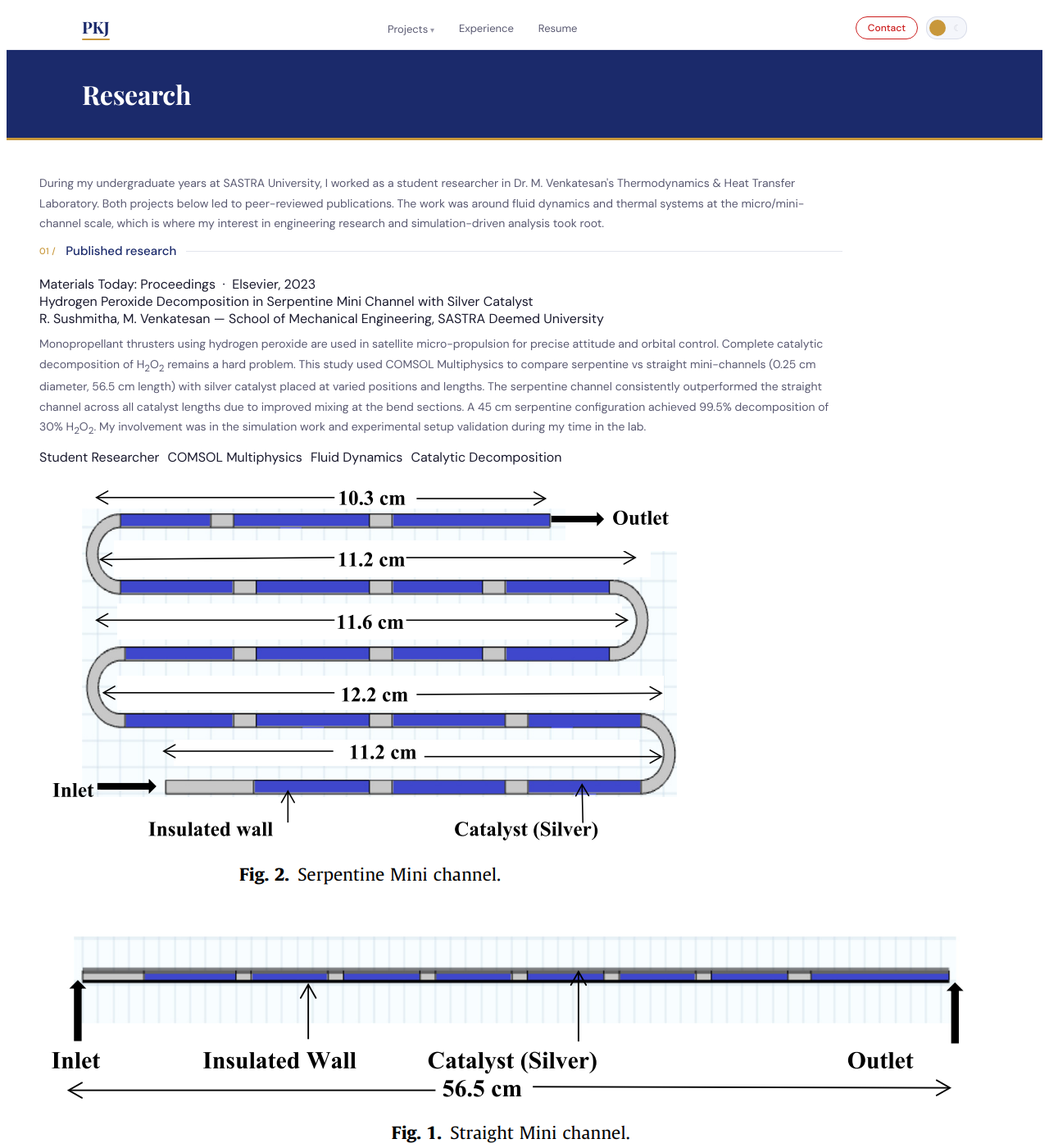
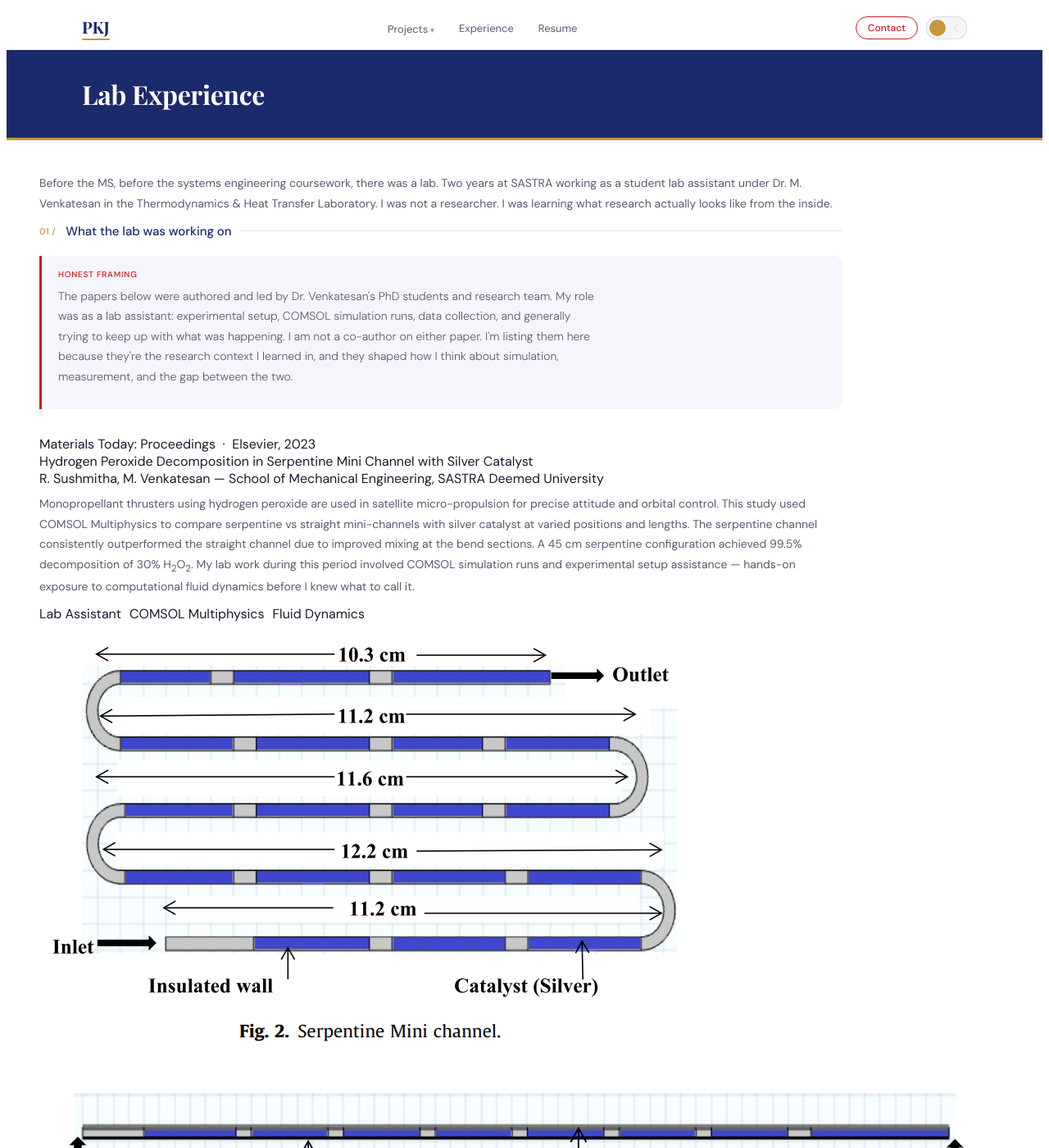
Before and after one commit to KaSho2/KaSho2.github.io, a Jekyll site: the page built from research.md, in a window 1280 px wide and 1400 px high. Shown: the whole window at 82% size. Built offline with Jekyll 4.4.1, drawn with Linux system fonts in a browser that asks for light colours; some of the changed text lies outside the part shown.

Commit message:
Updated research section

```diff
--- a/research.md
+++ b/research.md
@@ -1,23 +1,33 @@
 ---
 layout: default
-title: Research
+title: Lab Experience
 permalink: /research/
 ---
 
 <div class="pkj-research-page">
 
   <p class="pkj-projects-intro">
-    During my undergraduate years at SASTRA University, I worked as a student researcher in
-    Dr. M. Venkatesan's Thermodynamics &amp; Heat Transfer Laboratory. Both projects below
-    led to peer-reviewed publications. The work was around fluid dynamics and thermal systems
-    at the micro/mini-channel scale, which is where my interest in engineering research and
-    simulation-driven analysis took root.
+    Before the MS, before the systems engineering coursework, there was a lab.
+    Two years at SASTRA working as a student lab assistant under Dr. M. Venkatesan
+    in the Thermodynamics &amp; Heat Transfer Laboratory. I was not a researcher.
+    I was learning what research actually looks like from the inside.
   </p>
 
   <div class="pkj-section-head">
     <span class="pkj-section-num">01 /</span>
-    <span class="pkj-section-title">Published research</span>
+    <span class="pkj-section-title">What the lab was working on</span>
     <span class="pkj-section-line"></span>
+  </div>
+
+  <div class="pkj-callout" style="margin-bottom:2rem">
+    <div class="pkj-callout-label">Honest framing</div>
+    <p class="pkj-callout-text" style="font-style:normal">
+      The papers below were authored and led by Dr. Venkatesan's PhD students and research team.
+      My role was as a lab assistant: experimental setup, COMSOL simulation runs, data collection,
+      and generally trying to keep up with what was happening. I am not a co-author on either paper.
+      I'm listing them here because they're the research context I learned in, and they shaped
+      how I think about simulation, measurement, and the gap between the two.
+    </p>
   </div>
 
   <!-- Paper 1: H2O2 -->
@@ -26,59 +36,60 @@ permalink: /research/
     <div class="pkj-pub-title">Hydrogen Peroxide Decomposition in Serpentine Mini Channel with Silver Catalyst</div>
     <div class="pkj-pub-authors">R. Sushmitha, M. Venkatesan &mdash; School of Mechanical Engineering, SASTRA Deemed University</div>
     <p class="pkj-pub-desc">
-      Monopropellant thrusters using hydrogen peroxide are used in satellite micro-propulsion for precise attitude and orbital control.
-      Complete catalytic decomposition of H<sub>2</sub>O<sub>2</sub> remains a hard problem. This study used COMSOL Multiphysics to
-      compare serpentine vs straight mini-channels (0.25 cm diameter, 56.5 cm length) with silver catalyst placed at varied positions
-      and lengths. The serpentine channel consistently outperformed the straight channel across all catalyst lengths due to improved
-      mixing at the bend sections. A 45 cm serpentine configuration achieved 99.5% decomposition of 30% H<sub>2</sub>O<sub>2</sub>.
-      My involvement was in the simulation work and experimental setup validation during my time in the lab.
+      Monopropellant thrusters using hydrogen peroxide are used in satellite micro-propulsion for
+      precise attitude and orbital control. This study used COMSOL Multiphysics to compare serpentine
+      vs straight mini-channels with silver catalyst at varied positions and lengths. The serpentine
+      channel consistently outperformed the straight channel due to improved mixing at the bend sections.
+      A 45 cm serpentine configuration achieved 99.5% decomposition of 30% H<sub>2</sub>O<sub>2</sub>.
+      My lab work during this period involved COMSOL simulation runs and experimental setup assistance
+      &mdash; hands-on exposure to computational fluid dynamics before I knew what to call it.
     </p>
     <div style="display:flex;gap:10px;flex-wrap:wrap;margin-bottom:14px">
-      <span class="pkj-pub-role">Student Researcher</span>
+      <span class="pkj-pub-role">Lab Assistant</span>
       <span class="pkj-pub-role">COMSOL Multiphysics</span>
       <span class="pkj-pub-role">Fluid Dynamics</span>
-      <span class="pkj-pub-role">Catalytic Decomposition</span>
     </div>
     <div class="pkj-gallery-grid" style="grid-template-columns:repeat(2,1fr);max-width:400px">
       <div class="pkj-gallery-item"><img class="pkj-gallery-img" src="/images/BTech Research/hydrogenperoxide/Serpentine Mini Channel.png" alt="Serpentine Mini Channel"></div>
-      <div class="pkj-gallery-item"><img class="pkj-gallery-img" src="/images/BTech Research/hydrogenperoxide/straight channel.png" alt="Straight Channel"></div>
+      <div class="pkj-gallery-item"><img class="pkj-gallery-img" src="/images/BTech Research/hydrogenperoxide/straight channel.png" alt="Straight Channel Comparison"></div>
     </div>
   </div>
 
   <!-- Paper 2: IR Two-Phase Flow -->
   <div class="pkj-pub-card">
-    <div class="pkj-pub-journal">Recent Advances in Fluid Dynamics (Springer Nature, 2023) &nbsp;&middot;&nbsp; Lecture Notes in Mechanical Engineering</div>
+    <div class="pkj-pub-journal">Recent Advances in Fluid Dynamics &nbsp;&middot;&nbsp; Springer Nature, 2023</div>
     <div class="pkj-pub-title">Shape and Size Effects of Glass Mini-Channels on Infrared Sensors in Air&ndash;Water Two-Phase Flow</div>
     <div class="pkj-pub-authors">N. Mithran, K. Sowndarya, M. Venkatesan &mdash; SASTRA Deemed University</div>
     <p class="pkj-pub-desc">
-      Two-phase flow regimes (bubble, slug) inside mini-channels need accurate measurement for applications in nuclear
-      reactor water transport and microfluidic systems. This study examined how the cross-sectional shape (circular vs square vs
-      triangular) and diameter of borosilicate glass test sections affect IR sensor signal output. Experiments were conducted using
-      high-speed photography (340 fps) alongside COMSOL optical simulations. Key finding: circular tube diameter and wall thickness
-      directly govern IR ray convergence and the measurable void fraction amplitude. The square channel behaved differently due to
-      flat surface refraction, complicating direct comparison with circular sections. My role was in the COMSOL simulation setup
-      and experimental data collection in the lab.
+      Two-phase flow measurement in mini-channels matters for nuclear reactor water transport and
+      microfluidic applications. This study examined how cross-sectional shape and diameter of borosilicate
+      glass channels affect IR sensor signal output, using high-speed photography alongside COMSOL optical
+      simulations. The lab work I assisted with during this project introduced me to the challenge of
+      interpreting noisy sensor data and the friction between simulation results and real experimental
+      conditions. That gap between model and measurement is something I kept running into in later work.
     </p>
     <div style="display:flex;gap:10px;flex-wrap:wrap;margin-bottom:14px">
-      <span class="pkj-pub-role">Student Researcher</span>
+      <span class="pkj-pub-role">Lab Assistant</span>
       <span class="pkj-pub-role">COMSOL Multiphysics</span>
-      <span class="pkj-pub-role">IR Sensing</span>
       <span class="pkj-pub-role">Two-Phase Flow</span>
-      <span class="pkj-pub-role">High-Speed Imaging</span>
     </div>
     <div class="pkj-gallery-grid" style="grid-template-columns:repeat(1,1fr);max-width:200px">
       <div class="pkj-gallery-item"><img class="pkj-gallery-img" src="/images/BTech Research/IRTwophaseflow/524979_1_En_27_Fig1_HTML.webp" alt="IR Two-Phase Flow Setup"></div>
     </div>
   </div>
 
-  <div class="pkj-callout" style="margin-top:2rem">
-    <div class="pkj-callout-label">A note on my role</div>
-    <p class="pkj-callout-text" style="font-style:normal">
-      Both publications came out of Dr. Venkatesan's lab, where I worked as a student researcher and assistant to PhD candidates.
-      My contributions were in COMSOL simulation setup, experimental data collection, and analysis. The listed authors are the primary
-      researchers who led the work.
-    </p>
+  <div class="pkj-section-head" style="margin-top:2rem">
+    <span class="pkj-section-num">02 /</span>
+    <span class="pkj-section-title">What I took from it</span>
+    <span class="pkj-section-line"></span>
   </div>
+
+  <p class="pkj-body-text">
+    Two years in that lab before my undergraduate thesis gave me something no coursework had: a sense of
+    how long research actually takes and how many iterations sit between a hypothesis and a result.
+    The COMSOL work taught me simulation-driven thinking. The experimental side taught me to be
+    skeptical of clean outputs. Both of those instincts have shown up in every project since.
+  </p>
 
 </div>
 
```
